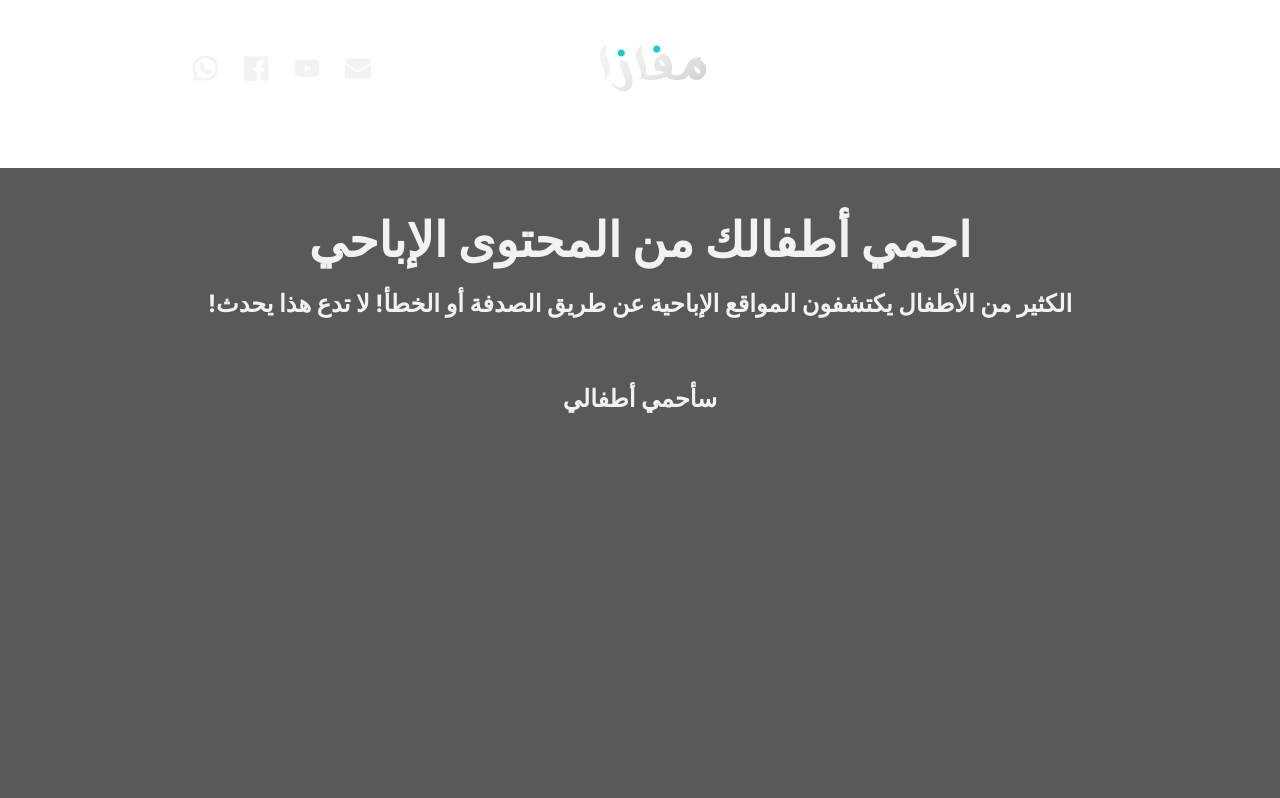
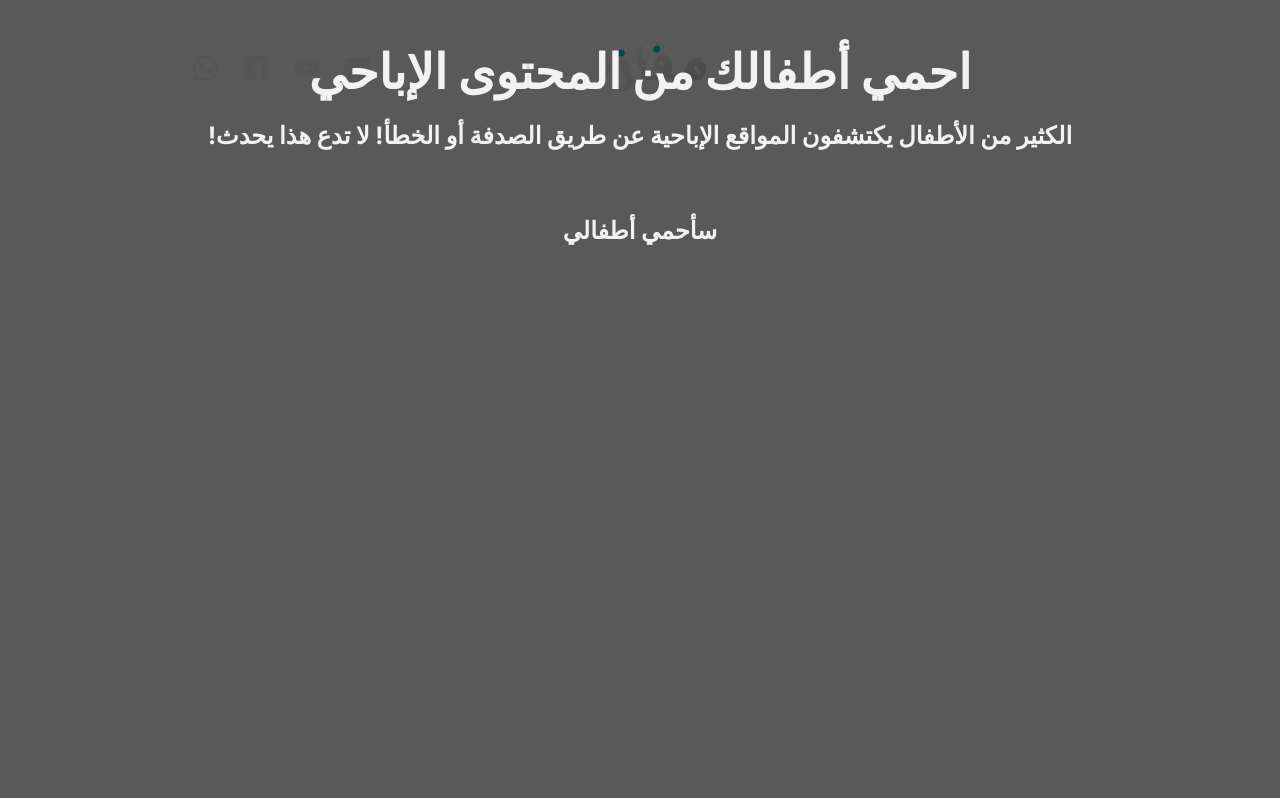
Before and after one commit to mafazaa-org/web, a Next.js app: page / in a window 1280 px wide. Shown: the top 798 px of the page. Built offline with nearby package versions, Linux system fonts and the light colour scheme.

Commit message:
sticky header

```diff
--- a/components/Header.tsx
+++ b/components/Header.tsx
@@ -16,7 +16,7 @@ type HeaderProps = {
 
 function _Header({ logoSrc, navLinks }: HeaderProps) {
 	return (
-		<header className="flex justify-between items-center px-48 -mt-8 flex-row-reverse">
+		<header className="flex justify-between items-center px-48 -mt-8 flex-row-reverse fixed top-0 w-full">
 			<ul className="flex items-center gap-6 text-white">
 				{navLinks.map((link, index) => (
 					<li key={index}>
```
Also changed, not shown: app/globals.css (indentation only).
